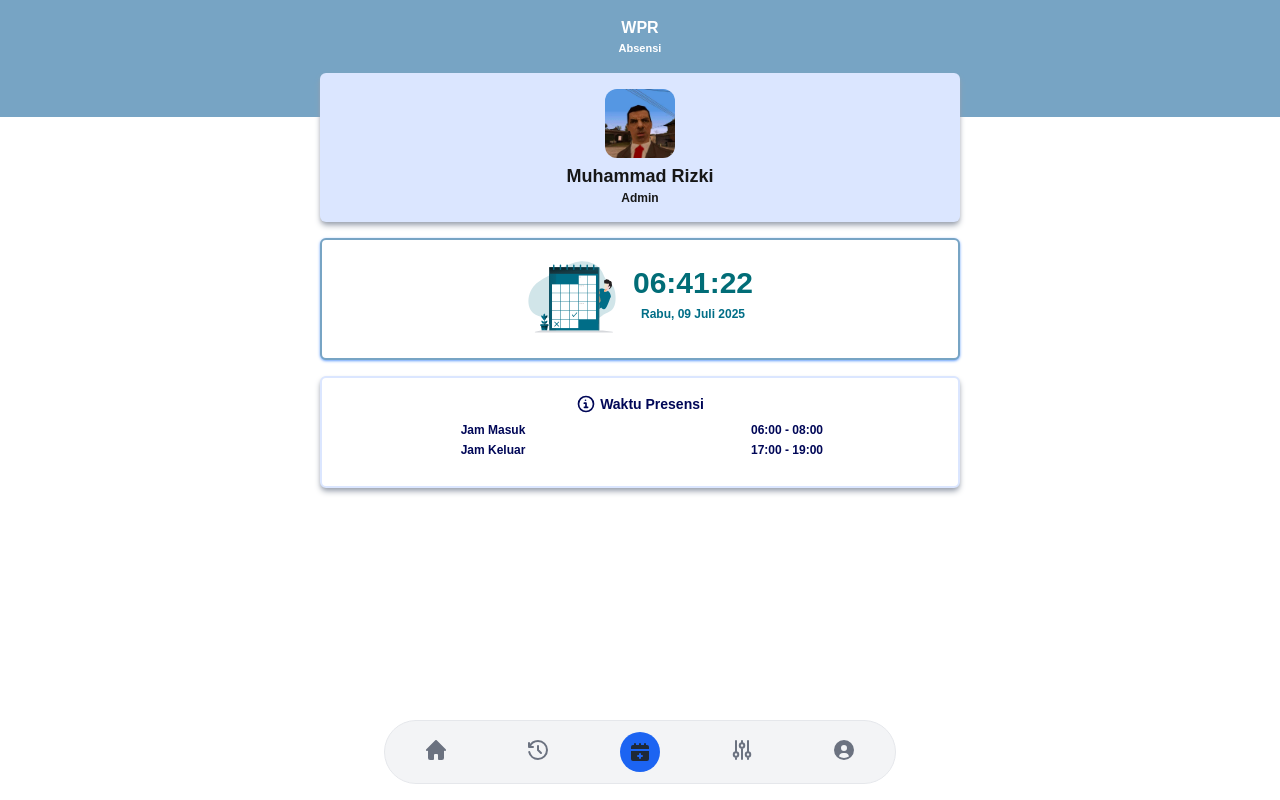
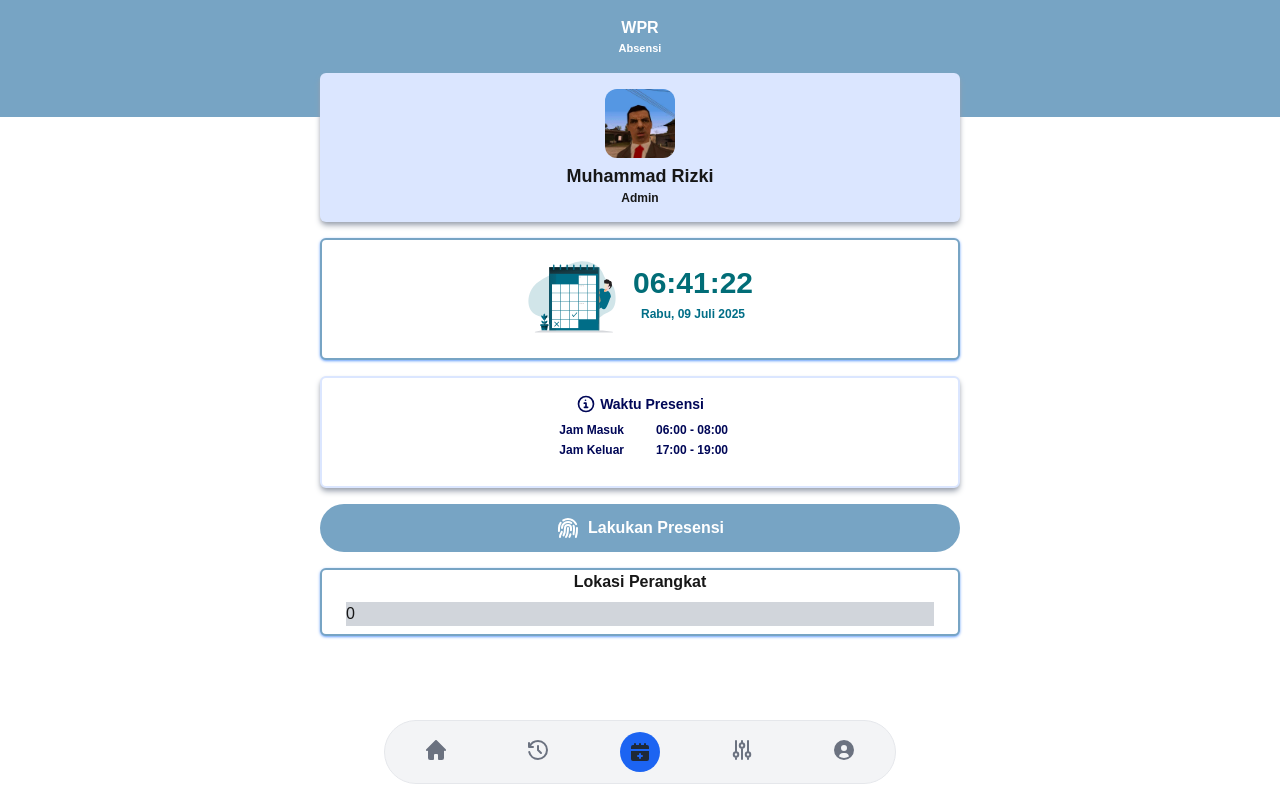
Before and after one commit to Nazarnazz/hrms-ui, a Next.js app: page /user/dashboard in a window 1280 px wide. Built offline with nearby package versions, Linux system fonts and the light colour scheme.

Commit message:
dashboard

```diff
--- a/src/app/user/dashboard/page.js
+++ b/src/app/user/dashboard/page.js
@@ -76,6 +76,7 @@ export default function Dashboard() {
           </div>
         </div>
       </div>
+
       <div className="px-5">
         <div className="px-6 mx-auto w-full max-w-screen-sm rounded-md bg-white dark:bg-gray-950 border-2 border-[#DBE6FF] dark:border-[#77A4C4] shadow-md shadow-gray-400 dark:shadow-gray-700 mt-4">
           <div className="flex justify-center">
@@ -84,8 +85,8 @@ export default function Dashboard() {
             </svg>
             <span className="ml-1 mt-4 text-sm  font-semibold text-[#000757] dark:text-white">Waktu Presensi</span>
           </div>
-          <div className="grid grid-cols-2 justify-center text-center">
-            <div className="grid grid-rows-2 mt-2 mb-6">
+          <div className="grid grid-cols-2 gap-8">
+            <div className="grid grid-rows-2 mt-2 mb-6 text-right">
               <span className="font-semibold text-xs mb-1 text-[#000757] dark:text-white">Jam Masuk</span>
               <span className="font-semibold text-xs text-[#000757] dark:text-white">Jam Keluar</span>
             </div>
@@ -96,6 +97,32 @@ export default function Dashboard() {
           </div>
         </div>
       </div>
+      <div className="px-5">
+        <div className="flex justify-center">
+          <button className="mx-auto px-6 py-3 transition-colors duration-200 font-bold max-w-screen-sm w-full bg-[#77A4C4] hover:bg-[#456175] rounded-full mt-4 text-white">
+            <div className="flex justify-center gap-2">
+              <svg className="w-6 h-6 text-white" aria-hidden="true" xmlns="http://www.w3.org/2000/svg" width="24" height="24" fill="none" viewBox="0 0 24 24">
+                <path
+                  stroke="currentColor"
+                  strokeLinecap="round"
+                  strokeLinejoin="round"
+                  strokeWidth="2"
+                  d="M21 12a28.076 28.076 0 0 1-1.091 9M7.231 4.37a8.994 8.994 0 0 1 12.88 3.73M2.958 15S3 14.577 3 12a8.949 8.949 0 0 1 1.735-5.307m12.84 3.088A5.98 5.98 0 0 1 18 12a30 30 0 0 1-.464 6.232M6 12a6 6 0 0 1 9.352-4.974M4 21a5.964 5.964 0 0 1 1.01-3.328 5.15 5.15 0 0 0 .786-1.926m8.66 2.486a13.96 13.96 0 0 1-.962 2.683M7.5 19.336C9 17.092 9 14.845 9 12a3 3 0 1 1 6 0c0 .749 0 1.521-.031 2.311M12 12c0 3 0 6-2 9"
+                />
+              </svg>
+              <span>Lakukan Presensi</span>
+            </div>
+          </button>
+        </div>
+      </div>
+      <div className="px-5">
+        <div className="px-6 mx-auto w-full max-w-screen-sm gap-4 rounded-md bg-white dark:bg-gray-950 border-2 border-[#77A4C4] shadow-sm shadow-blue-400 mt-4">
+          <div className="flex justify-center">
+            <span className="font-bold">Lokasi Perangkat</span>
+          </div>
+          <div className="my-2 bg-gray-300">0</div>
+        </div>
+      </div>
 
       <Navigation />
     </>
```
